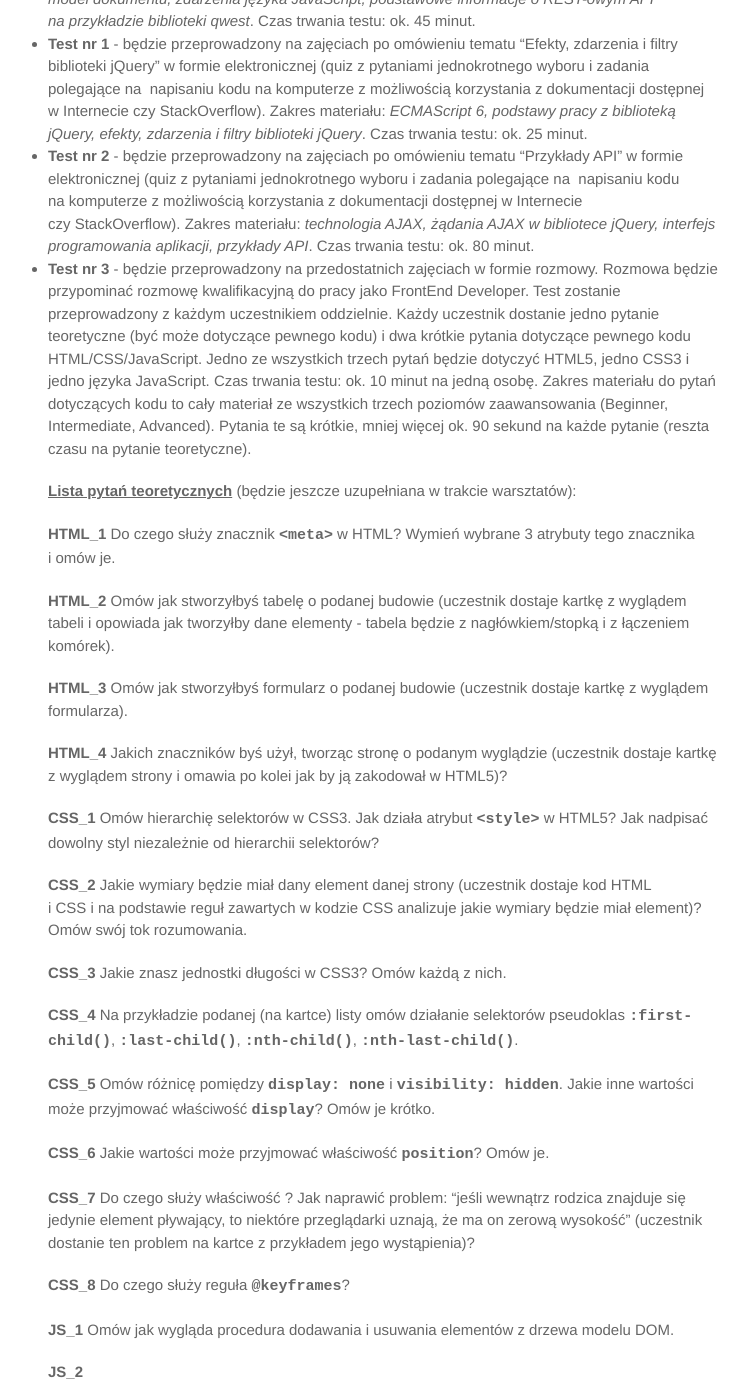
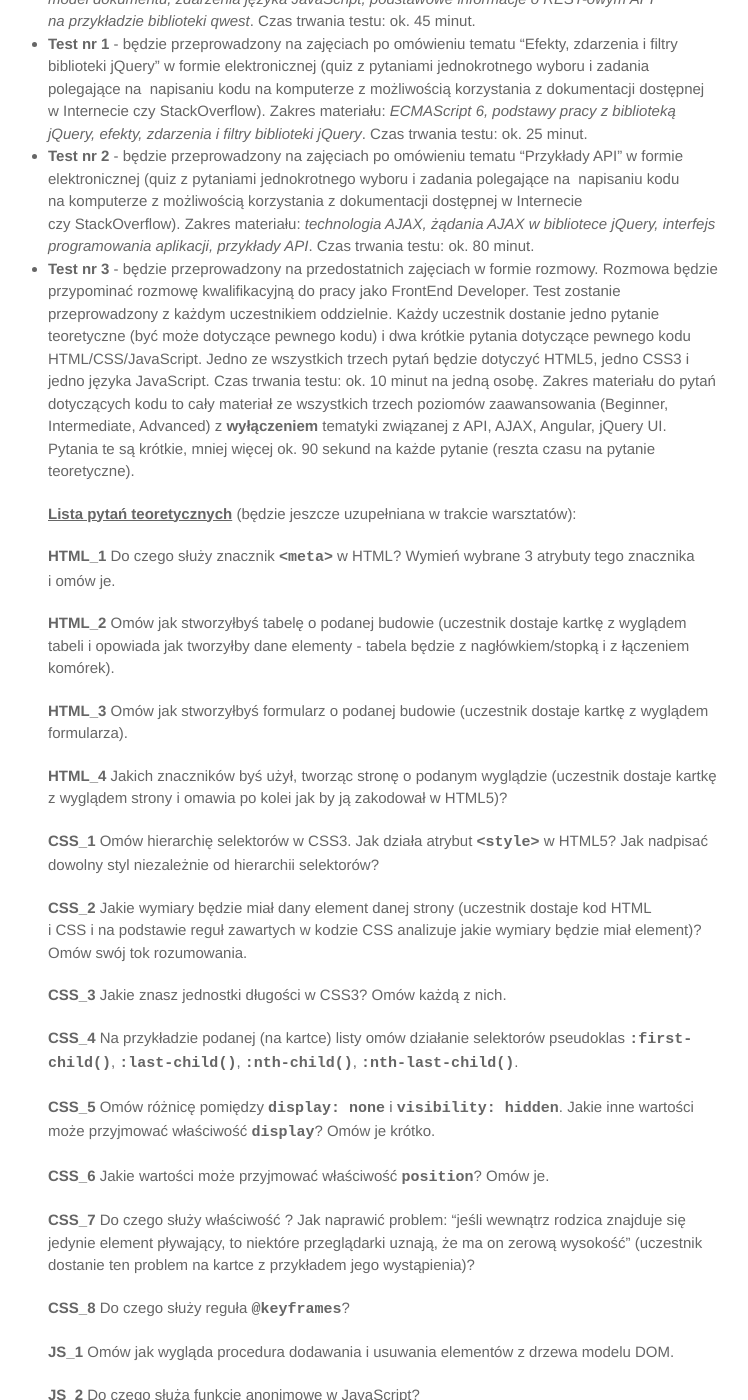
Before and after one commit to marcin-szczepanski/TWE, a Jekyll site: the page built from zajecia/2/informacje.md, in a window 1280 px wide and 1400 px high, scrolled down 1195 px. Shown: the whole window, without its empty margins (267-1015 px from the left). Built offline with Jekyll 4.4.1, drawn with Linux system fonts in a browser that asks for light colours; some web fonts are replaced; some of the changed lines change nothing that is shown; some of the changed text lies outside the part shown.

Commit message:
Update informacje.md

```diff
--- a/zajecia/2/informacje.md
+++ b/zajecia/2/informacje.md
@@ -42,7 +42,7 @@
 * **Test nr 1** - będzie przeprowadzony na zajęciach po omówieniu tematu "Efekty, zdarzenia i filtry biblioteki jQuery" w&nbsp;formie elektronicznej (quiz z&nbsp;pytaniami jednokrotnego wyboru i&nbsp;zadania polegające na&nbsp; napisaniu kodu na&nbsp;komputerze z&nbsp;możliwością korzystania z&nbsp;dokumentacji dostępnej w&nbsp;Internecie czy&nbsp;StackOverflow). Zakres materiału: _ECMAScript 6, podstawy pracy z biblioteką jQuery, efekty, zdarzenia i&nbsp;filtry biblioteki jQuery_. Czas trwania testu: ok. 25 minut.
 * **Test nr 2** - będzie przeprowadzony na zajęciach po omówieniu tematu "Przykłady API" w&nbsp;formie elektronicznej (quiz z&nbsp;pytaniami jednokrotnego wyboru i&nbsp;zadania polegające na&nbsp; napisaniu kodu na&nbsp;komputerze z&nbsp;możliwością korzystania z&nbsp;dokumentacji dostępnej w&nbsp;Internecie czy&nbsp;StackOverflow). Zakres materiału: _technologia AJAX, żądania AJAX w&nbsp;bibliotece jQuery, interfejs programowania aplikacji, przykłady API_. Czas trwania testu: ok. 80 minut.
 * **Test nr 3** - będzie przeprowadzony na&nbsp;przedostatnich zajęciach w&nbsp;formie rozmowy. Rozmowa będzie przypominać rozmowę kwalifikacyjną do pracy jako FrontEnd Developer. Test zostanie przeprowadzony z&nbsp;każdym uczestnikiem oddzielnie. Każdy uczestnik dostanie jedno pytanie teoretyczne (być może dotyczące pewnego kodu) i&nbsp;dwa krótkie pytania dotyczące pewnego kodu HTML/CSS/JavaScript. Jedno ze wszystkich trzech pytań będzie dotyczyć HTML5, jedno CSS3 i jedno języka JavaScript. Czas trwania testu: ok. 10 minut na jedną osobę.
-Zakres materiału do pytań dotyczących kodu to cały materiał ze wszystkich trzech poziomów zaawansowania (Beginner, Intermediate, Advanced). Pytania te są krótkie, mniej więcej ok. 90 sekund na każde pytanie (reszta czasu na pytanie teoretyczne).
+Zakres materiału do pytań dotyczących kodu to cały materiał ze wszystkich trzech poziomów zaawansowania (Beginner, Intermediate, Advanced) z **wyłączeniem** tematyki związanej z API, AJAX, Angular, jQuery UI. Pytania te są krótkie, mniej więcej ok. 90 sekund na każde pytanie (reszta czasu na pytanie teoretyczne).
 
 	**<u>Lista pytań teoretycznych</u>** (będzie jeszcze uzupełniana w trakcie warsztatów):
 
@@ -72,4 +72,20 @@
 
 	**JS_1** Omów jak wygląda procedura dodawania i usuwania elementów z drzewa modelu DOM.
 
-	**JS_2**
+	**JS_2** Do czego służą funkcje anonimowe w JavaScript?
+
+	**JS_3** Omów przepływ zdarzeń w JavaScript.
+
+	**JS_4** Jaki jest scope (zakres) zmiennych w standardzie ECMAScript 5?
+
+	**JS_5** Co to jest "hoisting"?
+
+	**JS_6** Co to jest closure (domknięcie)?
+
+	**JS_7** Co to jest funkcja natychmiastowa i po co jej używamy?
+
+	**JS_8** Czym jest funkcja callback (funkcja wywołania zwrotnego)?
+
+	**JS_9** Jaki jest scope (zakres) zmiennych w standardzie ECMAScript 6 (chodzi o omówienie słów kluczowych <span class="preformat">var</span>, <span class="preformat">let</span>, <span class="preformat">const</span>?
+
+	**JS_10** Czym są arrow functions?
```
